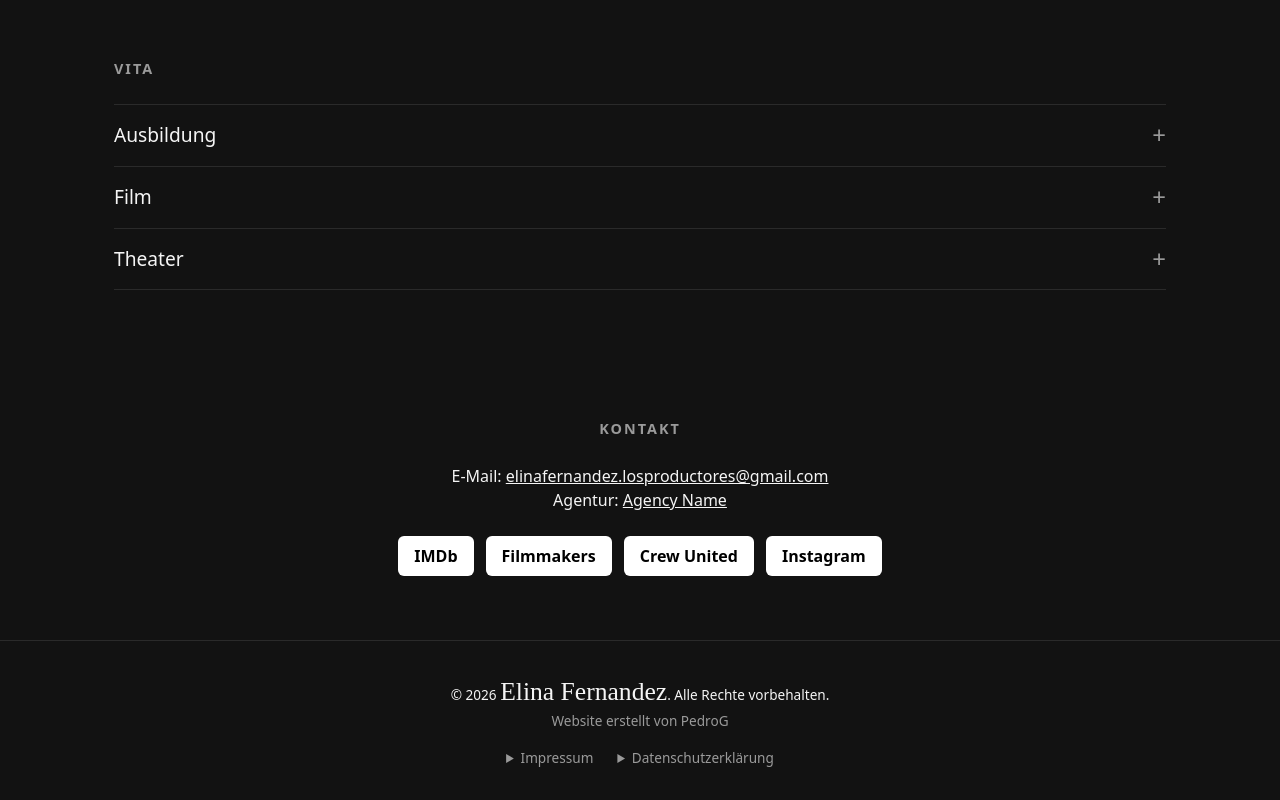
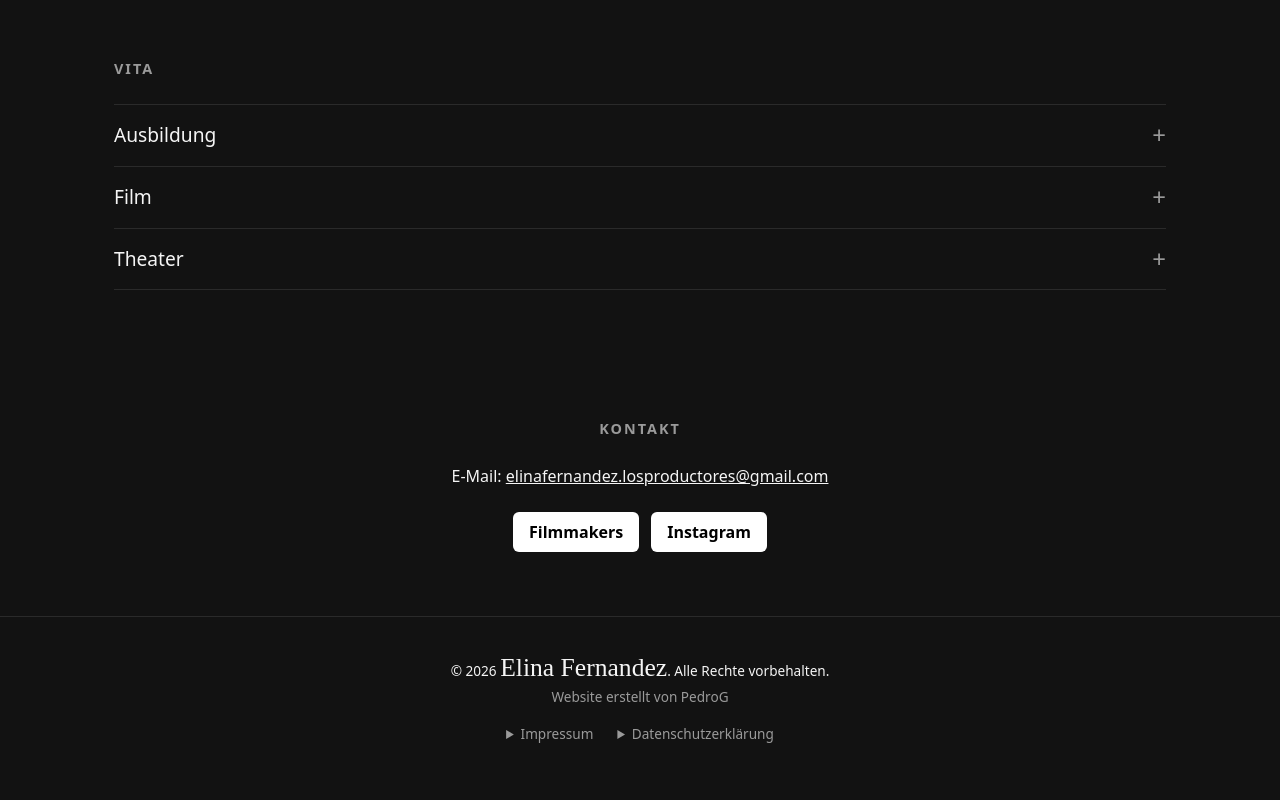
Before and after one commit to PedroJRGarcia/actressWebsite, a React (Vite) app: page / in a window 1280 px wide. Shown: the part 4845-5645 px from the top of the page. After the commit the page ends 5621 px from the top, so only its background shows below. Built offline with nearby package versions, Linux system fonts and the light colour scheme; a web font is replaced by a local one.

Commit message:
cantacts, datnschutzerklärung changes

```diff
--- a/src/components/Contact.tsx
+++ b/src/components/Contact.tsx
@@ -2,6 +2,9 @@ import { profile } from '../data/profile'
 import type { SectionProps } from '../i18n'
 import { texts } from '../i18n/texts'
 import { ExternalLink, Section } from './ui'
+
+// Agency is optional: only shown when it is filled in in profile.ts
+const { agency } = profile as { agency?: { name: string; url: string } }
 
 // Email, agency, and one button per profile link (IMDb, Filmmakers…)
 export function Contact({ t }: SectionProps) {
@@ -10,9 +13,11 @@ export function Contact({ t }: SectionProps) {
       <p>
         {t(texts.contact.email)}: <a href={`mailto:${profile.email}`}>{profile.email}</a>
       </p>
-      <p>
-        {t(texts.contact.agency)}: <ExternalLink href={profile.agency.url}>{profile.agency.name}</ExternalLink>
-      </p>
+      {agency && (
+        <p>
+          {t(texts.contact.agency)}: <ExternalLink href={agency.url}>{agency.name}</ExternalLink>
+        </p>
+      )}
       <div className='links'>
         {profile.links.map(link => (
           <ExternalLink key={link.label} className='button' href={link.url}>
--- a/src/data/profile.ts
+++ b/src/data/profile.ts
@@ -5,14 +5,15 @@ export const profile = {
   name: 'Elina Fernandez',
   creator: 'PedroG',
   email: 'elinafernandez.losproductores@gmail.com',
-  agency: { name: 'Agency Name', url: 'https://example.com' },
+  // Agency: uncomment when there is one, and it shows up under Contact
+  // agency: { name: 'Agency Name', url: 'https://example.com' },
   heroPhoto: headshot, // big photo on the start page (src/assets/headshot.webp)
   // CV per language, files in public/. The button downloads the one for the language the visitor has chosen
   resume: { de: 'vita-de.pdf', en: 'vita-en.pdf', es: 'vita-es.pdf' },
   links: [
-    { label: 'IMDb', url: 'https://www.imdb.com' },
+    // { label: 'IMDb', url: 'https://www.imdb.com' }, // uncomment with the profile link once there is one
     { label: 'Filmmakers', url: 'https://www.filmmakers.eu/es/actors/elina-fernandez/' },
-    { label: 'Crew United', url: 'https://www.crew-united.com' },
+    // { label: 'Crew United', url: 'https://www.crew-united.com' }, // same
     { label: 'Instagram', url: 'https://www.instagram.com/elinaliz/' },
   ],
 }
--- a/src/i18n/legal.ts
+++ b/src/i18n/legal.ts
@@ -58,9 +58,9 @@ export const legal = {
     {
       title: { de: '6. Links zu anderen Websites', en: '6. Links to other websites', es: '6. Enlaces a otras webs' },
       text: {
-        de: 'Links zu anderen Websites (z. B. IMDb, Instagram, Crew United, Filmmakers oder Theaterseiten bei Terminen) sind einfache Verweise. Daten werden an diese Anbieter erst übermittelt, wenn Sie einen Link anklicken; dann gilt deren Datenschutzerklärung.',
-        en: 'Links to other websites (e.g. IMDb, Instagram, Crew United, Filmmakers or theatre pages for events) are plain links. No data is sent to these providers until you click a link; their privacy policies then apply.',
-        es: 'Los enlaces a otras webs (p. ej. IMDb, Instagram, Crew United, Filmmakers o páginas de teatros en la agenda) son simples enlaces. No se envía ningún dato a esos proveedores hasta que haces clic; a partir de ahí se aplica su política de privacidad.',
+        de: 'Links zu anderen Websites (z. B. Instagram, Filmmakers oder Theaterseiten bei Terminen) sind einfache Verweise. Daten werden an diese Anbieter erst übermittelt, wenn Sie einen Link anklicken; dann gilt deren Datenschutzerklärung.',
+        en: 'Links to other websites (e.g. Instagram, Filmmakers or theatre pages for events) are plain links. No data is sent to these providers until you click a link; their privacy policies then apply.',
+        es: 'Los enlaces a otras webs (p. ej. Instagram, Filmmakers o páginas de teatros en la agenda) son simples enlaces. No se envía ningún dato a esos proveedores hasta que haces clic; a partir de ahí se aplica su política de privacidad.',
       },
     },
     {
```
